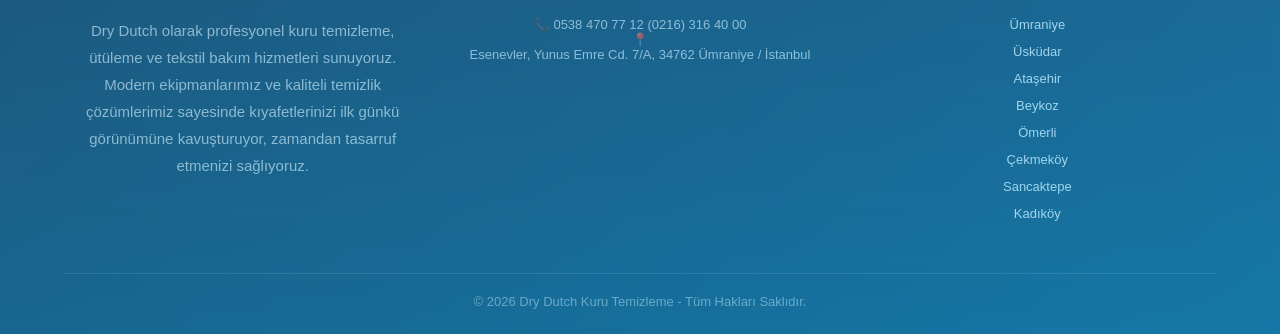
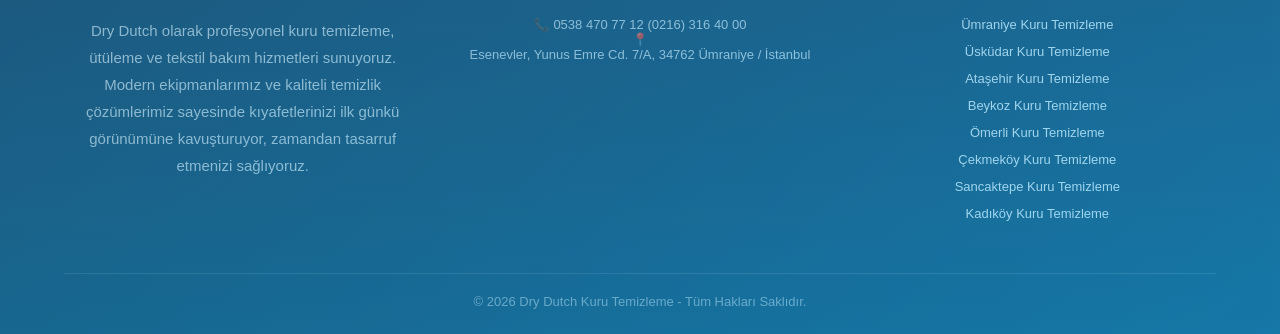
Before and after one commit to kartal-mert/drydutch, a plain HTML site: page index.html in a window 1280 px wide. Shown: the part 6019-6353 px from the top of the page. Drawn offline with Linux system fonts and the light colour scheme.

Commit message:
Update index.html

```diff
--- a/index.html
+++ b/index.html
@@ -391,8 +391,12 @@
            target="_blank"
            class="footer-link">
             0538 470 77 12
-            (0216) 316 40 00
+
         </a>
+      <a href="tel:+902163164000"
+   class="footer-link">
+   (0216) 316 40 00
+</a>
     </div>
 
     <div class="footer-item">
@@ -408,14 +412,14 @@
             <h3>Hizmet Bölgeleri</h3>
 
             <ul>
-                <li>Ümraniye</li>
-                <li>Üsküdar</li>
-                <li>Ataşehir</li>
-                <li>Beykoz</li>
-                <li>Ömerli</li>
-                <li>Çekmeköy</li>
-                <li>Sancaktepe</li>
-                <li>Kadıköy</li>
+                  <li>Ümraniye Kuru Temizleme</li>
+    <li>Üsküdar Kuru Temizleme</li>
+    <li>Ataşehir Kuru Temizleme</li>
+    <li>Beykoz Kuru Temizleme</li>
+    <li>Ömerli Kuru Temizleme</li>
+    <li>Çekmeköy Kuru Temizleme</li>
+    <li>Sancaktepe Kuru Temizleme</li>
+    <li>Kadıköy Kuru Temizleme</li>
             </ul>
         </div>
 
```
